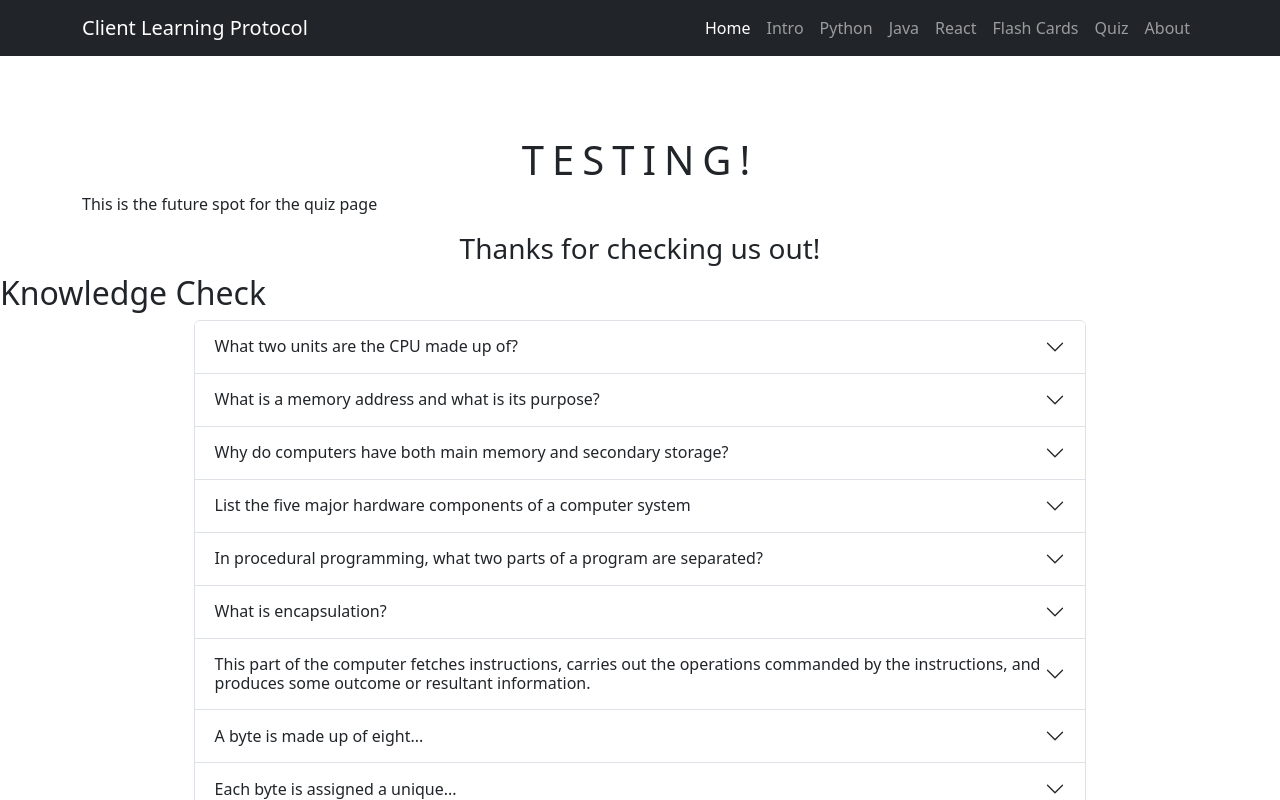
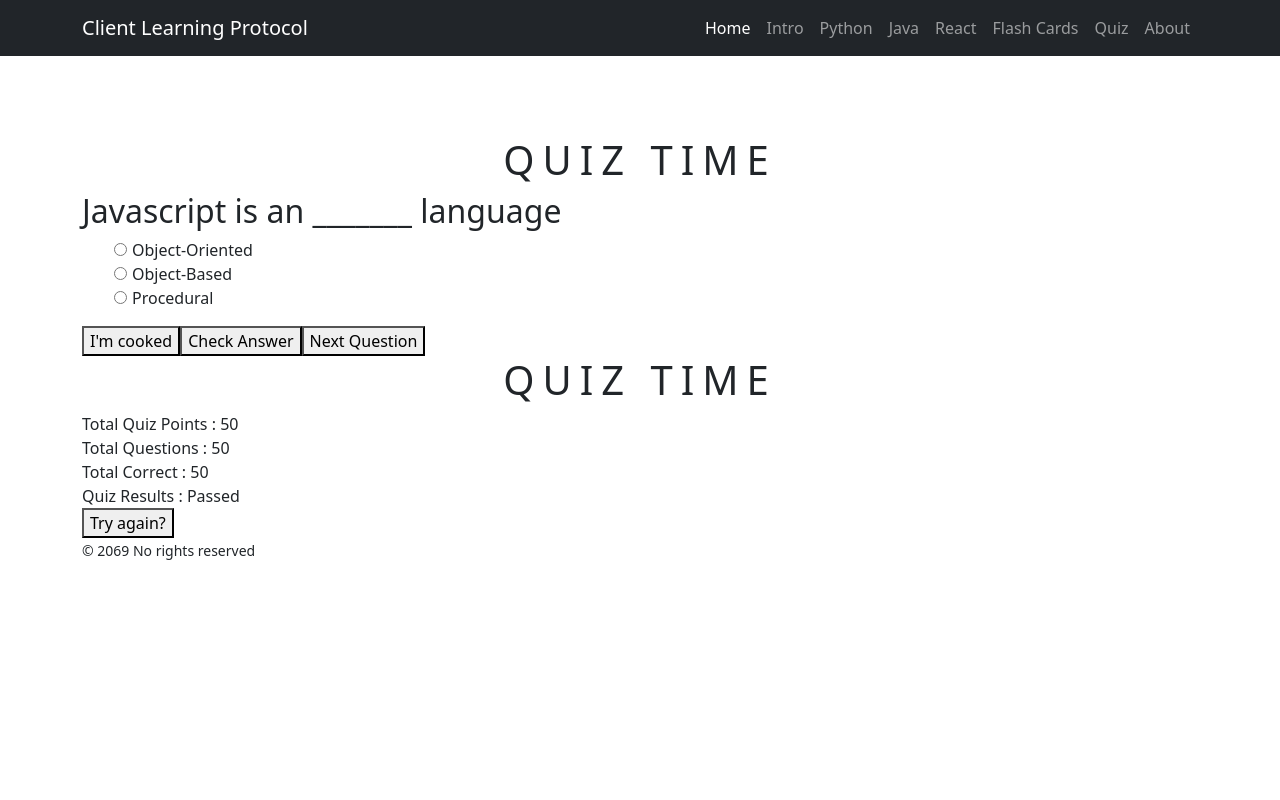
Before and after one commit to paulcostanza/client-learning-protocol, a React (Vite) app: page /quiz in a window 1280 px wide. Shown: the top 800 px of the page. Built offline with nearby package versions, Linux system fonts and the light colour scheme.

Commit message:
editing quiz section

```diff
--- a/package.json
+++ b/package.json
@@ -10,10 +10,12 @@
     "preview": "vite preview"
   },
   "dependencies": {
+    "@reduxjs/toolkit": "^2.6.1",
     "bootstrap": "^5.3.0",
     "client-learning-protocol": "file:",
     "react": "^19.0.0",
     "react-dom": "^19.0.0",
+    "react-redux": "^9.2.0",
     "react-router-dom": "^7.2.0",
     "react-syntax-highlighter": "^15.6.1"
   },
--- a/src/pages/Quiz.jsx
+++ b/src/pages/Quiz.jsx
@@ -2,18 +2,43 @@ import NavBar from '../components/NavBar'
 import Footer from '../components/Footer'
 import KnowledgeCheck from '../components/KnowledgeCheck'
 
+import Questions from './quiz/Questions.jsx'
+import Results from './quiz/Results'
+
+// have next question hidden until the user tries to answer the question
+// right or wrong, the next question button will become visible
+
+
+// quiz and questions
 export default function Quiz() {
+
+    function onNext() {
+        console.log('next question please...')
+    }
+
     return (
         <>
             <NavBar />
             <main>
                 <div className="container" id="space-on-top-of-page">
-                    <h1>Testing!</h1>
-                    <p>This is the future spot for the quiz page</p>
-                    <h3>Thanks for checking us out!</h3>
+                    <div className="quiz-page">
+                        <h1>Quiz Time</h1>
+
+                        <Questions />
+
+                        <div className="buttons">
+                            <button>I'm cooked</button>
+                            <button>Check Answer</button>
+                            <button onClick={onNext}>Next Question</button>
+                        </div>
+                    </div>
                 </div >
 
-                <KnowledgeCheck />
+                {/* <KnowledgeCheck /> */}
+
+                {/* add finished button, then if clicked run results */}
+                <Results />
+
             </main>
 
             <Footer />
--- /dev/null
+++ b/src/pages/quiz/Questions.jsx
@@ -0,0 +1,33 @@
+import data from './database/data'
+
+
+export default function Questions() {
+
+    const question = data[0]
+
+    function onSelect() {
+        console.log("pick me!")
+    }
+
+    return (
+        <>
+            {/* display questions */}
+            <div className="questions">
+                <h2>{question.question}</h2>
+
+
+                <ul key={question.id}>
+                    {
+                        question.options.map((q, idx) => (
+                            <li key={idx}>
+                                <input type="radio" value={true} name="options" id={`q${idx}-option`} onChange={onSelect} />
+                                <label htmlFor={`q${idx}-option`}>{q}</label>
+                            </li>
+                        ))
+                    }
+                </ul>
+            </div>
+        </>
+    )
+
+}
--- /dev/null
+++ b/src/pages/quiz/Results.jsx
@@ -0,0 +1,29 @@
+export default function Results() {
+    return (
+        <div className="container">
+            <h1>Quiz Time</h1>
+
+            <div className="result">
+                <div>
+                    <span>Total Quiz Points : </span>
+                    <span>50</span>
+                </div>
+                <div>
+                    <span>Total Questions : </span>
+                    <span>50</span>
+                </div>
+                <div>
+                    <span>Total Correct : </span>
+                    <span>50</span>
+                </div>
+                <div>
+                    <span>Quiz Results : </span>
+                    <span>Passed</span>
+                </div>
+            </div>
+
+            <button>Try again?</button>
+            {/* onClick => hide results and restart quiz */}
+        </div>
+    )
+}
--- /dev/null
+++ b/src/pages/quiz/database/data.js
@@ -0,0 +1,49 @@
+export default [
+    {
+        id: 1,
+        question: "Javascript is an _______ language",
+        options: [
+            'Object-Oriented',
+            'Object-Based',
+            'Procedural',
+        ]
+    },
+    {
+        id: 2,
+        question: "Following methods can be used to display data in some form using Javascript",
+        options: [
+            'document.write()',
+            'console.log()',
+            'window.alert()',
+        ]
+    },
+    {
+        id: 3,
+        question: "When an operator value is NULL, the typeof returned by the unary operator is:",
+        options: [
+            'Boolean',
+            'Undefined',
+            'Object',
+        ]
+    },
+    {
+        id: 4,
+        question: "What does the toString() method return?",
+        options: [
+            'Return Object',
+            'Return String',
+            'Return Integer'
+        ]
+    },
+    {
+        id: 5,
+        question: "Which function is used to serialize an object into a JSON string?",
+        options: [
+            'stringify()',
+            'parse()',
+            'convert()',
+        ]
+    }
+];
+
+export const answers = [0, 1, 2, 1, 0];
--- a/src/styles/styles.css
+++ b/src/styles/styles.css
@@ -167,3 +167,45 @@ button:hover {
 .about-right>img {
     border-radius: 50%;
 }
+
+/********************************** Q U I Z | P A G E **********************************/
+
+.quiz-page {
+    display: flex;
+    justify-content: center;
+    flex-direction: column;
+}
+
+.quiz-page li {
+    list-style-type: none;
+}
+
+input[type="radio"] {
+    margin-right: 5px;
+}
+
+.choice-container {
+    display: flex;
+    border: 0.1rem solid rgb(86, 165, 235, 0.25);
+    width: 100%;
+    height: 100%;
+    align-items: center;
+    margin: 5px;
+    flex-direction: row;
+}
+
+.choice-prefix {
+    padding: 1.5rem 2.5rem;
+    background-color: #56a5eb;
+    color: #fff;
+    font-weight: bolder;
+}
+
+.choice-text {
+    padding-left: 10px;
+}
+
+.choice-container:hover {
+    cursor: pointer;
+    box-shadow: 0 0.4rem 1.4rem 0 rgba(86, 185, 235, 0.5);
+}
```
Also changed, not shown: src/pages/quiz/hooks/FetchQuestion.js (added, +39 -0 lines), src/pages/quiz/redux/question_reducer.js (added, +20 -0 lines), src/pages/quiz/redux/result_reducer.js (added, +18 -0 lines), src/pages/quiz/redux/store.js (added, +13 -0 lines), 2 other files (tests, documents, lock files or other folders).
